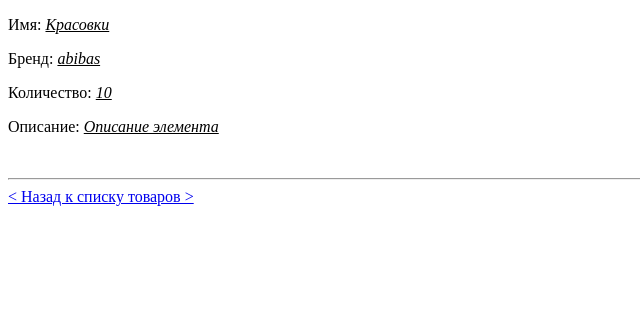
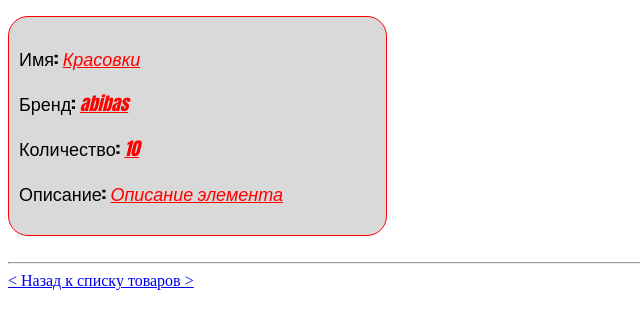
Before and after one commit to Vansilkn/FirstDjango_24082025, a Django app: page /item/1/ in a window 1280 px wide. Shown: the part 48-377 px from the top of the page, without its empty margins (0-640 px from the left). Run offline with Django 5.2, Linux system fonts and the light colour scheme; data comes from the database, SQL or seed files in the repository.

Commit message:
Done.P4:Part1,_task1-4

```diff
--- a/FirstDjango/settings.py
+++ b/FirstDjango/settings.py
@@ -38,6 +38,7 @@
     'django.contrib.messages',
     'MainApp',
     'django_extensions',
+    'django.contrib.staticfiles',
 ]
 
 MIDDLEWARE = [
--- a/static/css/style.css
+++ b/static/css/style.css
@@ -73,3 +73,17 @@
     row-gap: 40px; /* Отступ между рядами */
     margin: 0 auto;
   }
+
+.div_bloc{
+    font-family:Impact,Arial, Verdana;
+    font-size: 18px;
+    border: 1px solid red;
+    border-radius: 20px;
+    background: #d9d9d9;
+    width: calc(30%);
+    min-width: 200px;
+    padding: 10px
+}
+u {
+    color: red
+}
```
